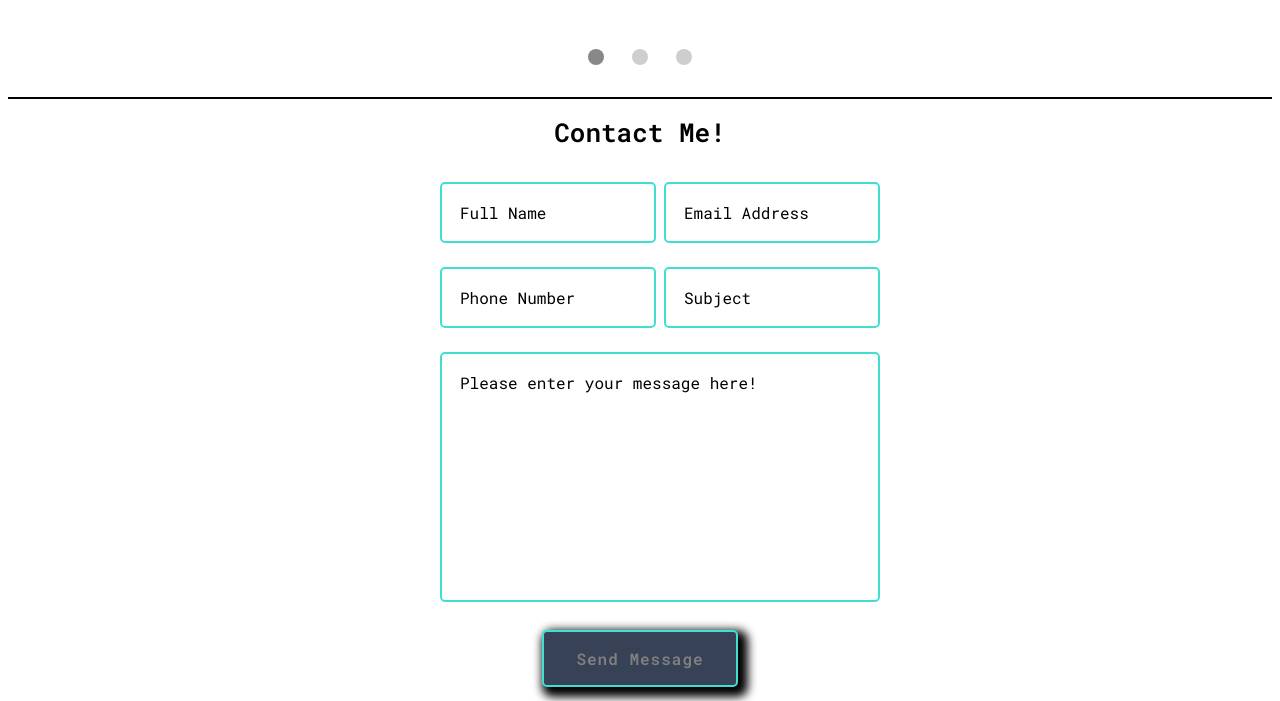
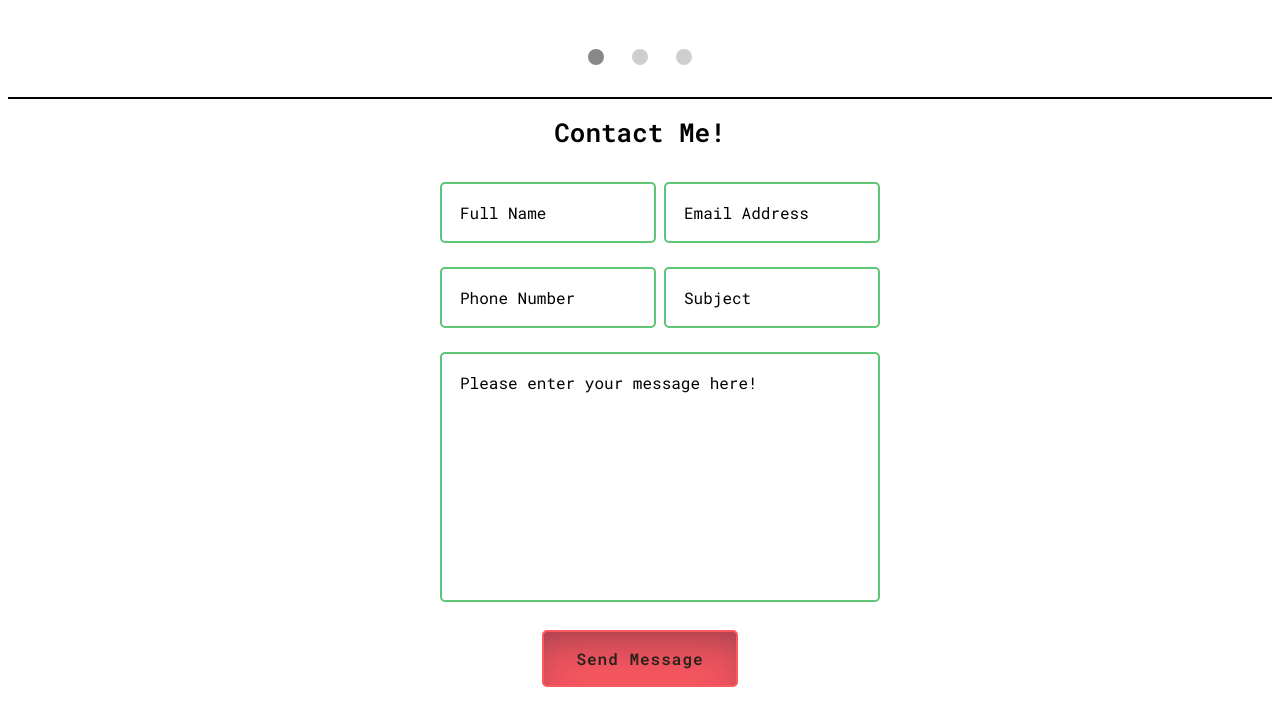
Before and after one commit to MGavranovic/Portfolio, a website built with Parcel: page index.html in a window 1280 px wide. Shown: the part 1027-1728 px from the top of the page. Built offline with nearby package versions, Linux system fonts and the light colour scheme; some packages are replaced by stand-ins of ours.

Commit message:
Working on Design

```diff
--- a/style.css
+++ b/style.css
@@ -317,7 +317,7 @@ form {
 .field .data {
   width: 100%;
   padding: 18px;
-  border: 2px solid turquoise;
+  border: 2px solid var(--color-primary);
   background: transparent;
   border-radius: 5px;
   outline: none;
@@ -358,16 +358,19 @@ form {
 
 .btn-send-msg {
   padding: 16px 32px;
-  border: 2px solid turquoise;
-  background: #374257;
+  border: 2px solid var(--color-tertiary);
+  background: var(--color-tertiary);
   border-radius: 5px;
   font-size: 16px;
   font-weight: 600;
-  color: grey;
+  color: #28231d;
   letter-spacing: 1px;
   margin-top: 12px;
-  cursor: pointer;
-  box-shadow: 5px 5px 10px 5px black;
+  cursor: pointer; /*
+  box-shadow: 5px 5px 10px 5px var(--color-primary);
+  */
+  box-shadow: rgba(50, 50, 93, 0.25) 0px 30px 60px -12px inset,
+    rgba(0, 0, 0, 0.3) 0px 18px 36px -18px inset;
   transition: 0.5s;
 }
 
```
